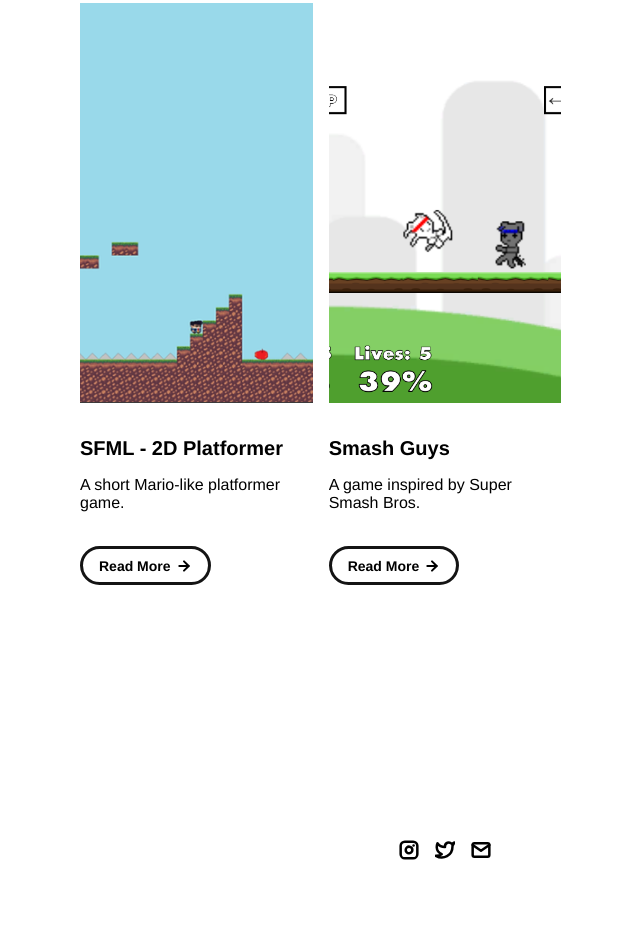
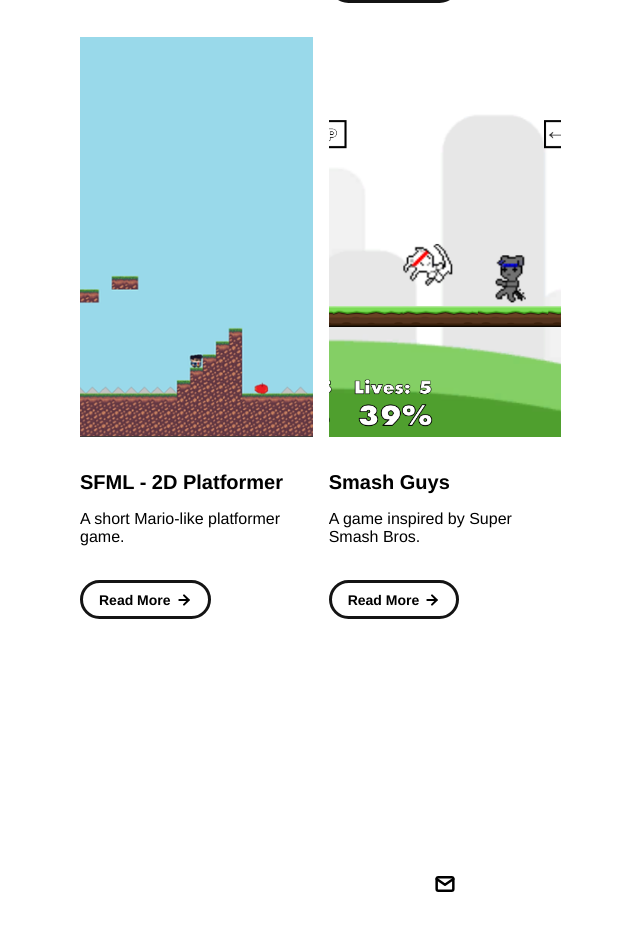
Before and after one commit to AlexBLee/alexblee.github.io, a plain HTML site: page index.html in a window 1280 px wide. Shown: the part 2729-3657 px from the top of the page, without its empty margins (195-835 px from the left). Before the commit the page ends 3623 px from the top, so only its background shows below. Drawn offline with Linux system fonts and the light colour scheme.

Commit message:
Updated the front page.

```diff
--- a/index.html
+++ b/index.html
@@ -77,6 +77,9 @@
           </div>
           <div class="body-text">
             If you're looking for a dedicated and experienced game developer to join your team, please don't hesitate to reach out. Let's create some amazing games together!</div>
+          </div>
+          <div class="body-text">
+            My resume can be found <a href="..\assets\AlexanderLee - Resume.pdf">here</a>.
           </div>
       </div>
 
@@ -182,28 +185,7 @@
 
     <!-- FOOTER -->
     <div id="footer">
-      <!--
-        TODO - Change href to your Instagram account (can also delete entire "a" element if no Instagram)
-
-        This should be the same across all pages.
-      -->
-      <a class="icon-link" target="_blank" href="https://twitter.com/whitevans_eth">
-        <image src="./assets/icons/instagram.svg" class="footer-icon"/>
-      </a>
-      <!--
-        TODO - Change href to your Twitter account (can also delete entire "a" element if no Twitter)
-
-        This should be the same across all pages.
-      -->
-      <a class="icon-link" target="_blank" href="https://twitter.com/whitevans_eth">
-        <image src="./assets/icons/twitter.svg" class="footer-icon"/>
-      </a>
-      <!--
-        TODO - Change the email after "mailto" to your contact email
-
-        This should be the same across all pages.
-      -->
-      <a class="icon-link" href="mailto:whitevans.eth@gmail.com">
+      <a class="icon-link" href="mailto:alexanderbevislee@gmail.com">
         <image src="./assets/icons/mail.svg" class="footer-icon"/>
       </a>
     </div>
```
Also changed, not shown: 1 other file.
